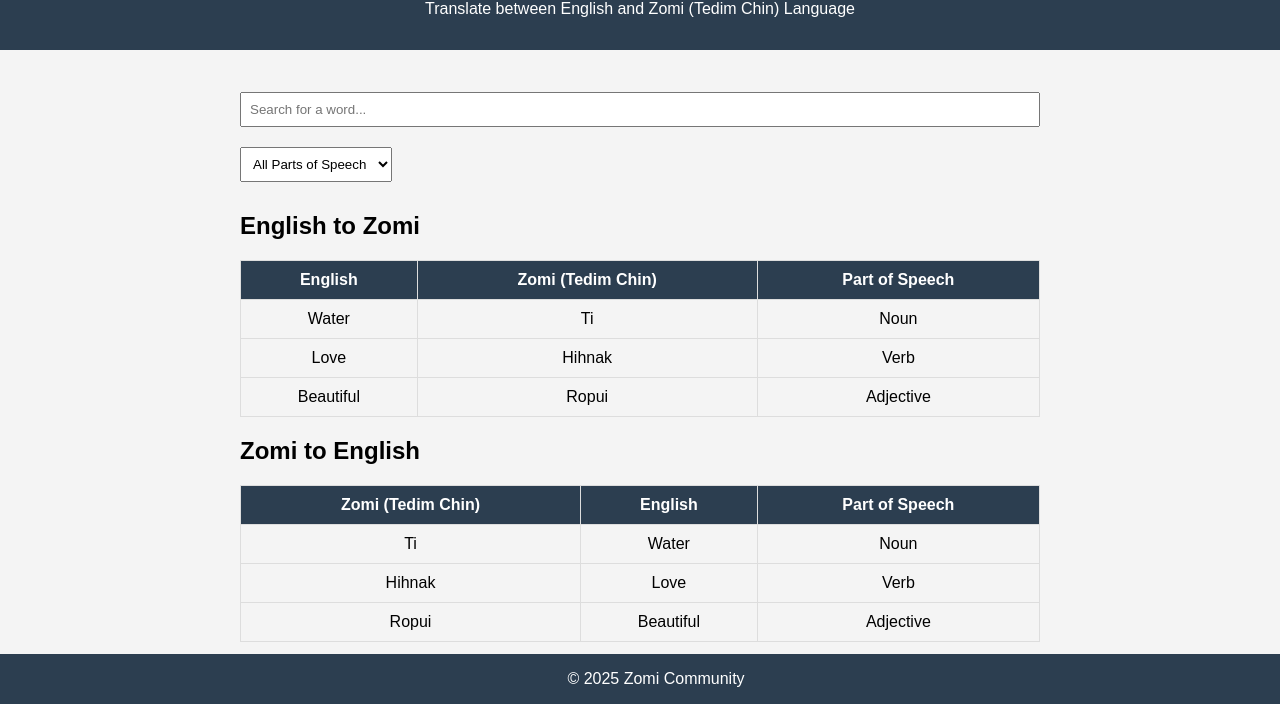
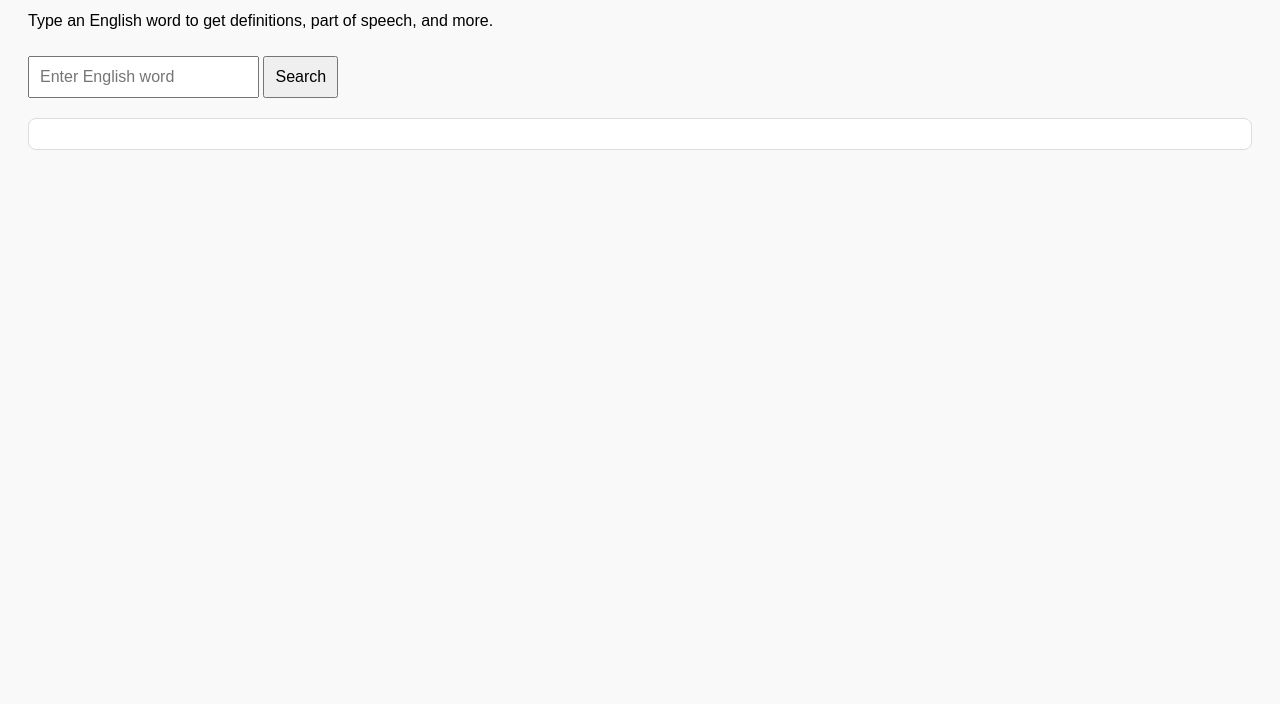
Before and after one commit to ThangCLian/english-zomi-dictionary, a plain HTML site: page index.html in a window 1280 px wide. Shown: the part 96-800 px from the top of the page. Drawn offline with Linux system fonts and the light colour scheme.

Commit message:
dictionary api added

```diff
--- a/index.html
+++ b/index.html
@@ -2,206 +2,67 @@
 <html lang="en">
 <head>
   <meta charset="UTF-8">
-  <title>English–Zomi Dictionary</title>
+  <meta name="viewport" content="width=device-width, initial-scale=1.0">
+  <title>English-Zomi Dictionary</title>
   <style>
     body {
       font-family: Arial, sans-serif;
-      margin: 0;
-      padding: 0;
-      background-color: #f4f4f4;
+      padding: 20px;
+      background-color: #f9f9f9;
     }
-    header {
-      background-color: #2c3e50;
-      color: white;
-      padding: 1rem;
-      text-align: center;
+    input, button {
+      padding: 10px;
+      font-size: 16px;
+      margin-top: 10px;
     }
-    main {
-      padding: 2rem;
-      max-width: 800px;
-      margin: auto;
-    }
-    table {
-      width: 100%;
+    .result {
       margin-top: 20px;
-      border-collapse: collapse;
-    }
-    th, td {
-      padding: 10px;
+      padding: 15px;
+      background-color: #fff;
       border: 1px solid #ddd;
-      text-align: center;
-    }
-    th {
-      background-color: #2c3e50;
-      color: white;
-    }
-    footer {
-      background-color: #2c3e50;
-      color: white;
-      text-align: center;
-      padding: 1rem;
-      position: fixed;
-      bottom: 0;
-      width: 100%;
-    }
-    input[type="text"] {
-      width: 100%;
-      padding: 8px;
-      margin: 10px 0;
-      box-sizing: border-box;
-    }
-    select {
-      padding: 8px;
-      margin: 10px 0;
+      border-radius: 8px;
     }
   </style>
 </head>
 <body>
-  <header>
-    <h1>English–Zomi (Tedim Chin) Dictionary</h1>
-    <p>Translate between English and Zomi (Tedim Chin) Language</p>
-  </header>
-  <main>
-    <!-- Search Bar -->
-    <input type="text" id="searchBar" onkeyup="searchDictionary()" placeholder="Search for a word...">
+  <h1>English-Zomi Dictionary</h1>
+  <p>Type an English word to get definitions, part of speech, and more.</p>
+  <input type="text" id="wordInput" placeholder="Enter English word">
+  <button onclick="lookupWord()">Search</button>
 
-    <!-- Parts of Speech Dropdown -->
-    <select id="posFilter" onchange="filterByPOS()">
-      <option value="">All Parts of Speech</option>
-      <option value="Noun">Noun</option>
-      <option value="Verb">Verb</option>
-      <option value="Adjective">Adjective</option>
-      <option value="Adverb">Adverb</option>
-      <option value="Pronoun">Pronoun</option>
-      <option value="Preposition">Preposition</option>
-      <option value="Conjunction">Conjunction</option>
-      <option value="Interjection">Interjection</option>
-    </select>
-
-    <h2>English to Zomi</h2>
-    <table id="englishTable">
-      <thead>
-        <tr>
-          <th>English</th>
-          <th>Zomi (Tedim Chin)</th>
-          <th>Part of Speech</th>
-        </tr>
-      </thead>
-      <tbody>
-        <tr data-pos="Noun">
-          <td>Water</td>
-          <td>Ti</td>
-          <td>Noun</td>
-        </tr>
-        <tr data-pos="Verb">
-          <td>Love</td>
-          <td>Hihnak</td>
-          <td>Verb</td>
-        </tr>
-        <tr data-pos="Adjective">
-          <td>Beautiful</td>
-          <td>Ropui</td>
-          <td>Adjective</td>
-        </tr>
-      </tbody>
-    </table>
-
-    <h2>Zomi to English</h2>
-    <table id="zomiTable">
-      <thead>
-        <tr>
-          <th>Zomi (Tedim Chin)</th>
-          <th>English</th>
-          <th>Part of Speech</th>
-        </tr>
-      </thead>
-      <tbody>
-        <tr data-pos="Noun">
-          <td>Ti</td>
-          <td>Water</td>
-          <td>Noun</td>
-        </tr>
-        <tr data-pos="Verb">
-          <td>Hihnak</td>
-          <td>Love</td>
-          <td>Verb</td>
-        </tr>
-        <tr data-pos="Adjective">
-          <td>Ropui</td>
-          <td>Beautiful</td>
-          <td>Adjective</td>
-        </tr>
-      </tbody>
-    </table>
-  </main>
-  <footer>
-    &copy; 2025 Zomi Community
-  </footer>
+  <div class="result" id="result"></div>
 
   <script>
-    function searchDictionary() {
-      var input, filter, englishTable, zomiTable, trE, trZ, tdE, tdZ, i, txtValue;
-      input = document.getElementById("searchBar");
-      filter = input.value.toUpperCase();
-      englishTable = document.getElementById("englishTable");
-      zomiTable = document.getElementById("zomiTable");
-      trE = englishTable.getElementsByTagName("tr");
-      trZ = zomiTable.getElementsByTagName("tr");
+    async function lookupWord() {
+      const word = document.getElementById('wordInput').value.trim();
+      const resultDiv = document.getElementById('result');
+      resultDiv.innerHTML = '';
 
-      // Search English to Zomi table
-      for (i = 1; i < trE.length; i++) {
-        tdE = trE[i].getElementsByTagName("td")[0]; // English column
-        if (tdE) {
-          txtValue = tdE.textContent || tdE.innerText;
-          if (txtValue.toUpperCase().indexOf(filter) > -1) {
-            trE[i].style.display = "";
-          } else {
-            trE[i].style.display = "none";
-          }
-        }
+      if (!word) {
+        resultDiv.innerHTML = '<p>Please enter a word.</p>';
+        return;
       }
 
-      // Search Zomi to English table
-      for (i = 1; i < trZ.length; i++) {
-        tdZ = trZ[i].getElementsByTagName("td")[0]; // Zomi column
-        if (tdZ) {
-          txtValue = tdZ.textContent || tdZ.innerText;
-          if (txtValue.toUpperCase().indexOf(filter) > -1) {
-            trZ[i].style.display = "";
-          } else {
-            trZ[i].style.display = "none";
-          }
-        }
-      }
-    }
+      const url = `https://api.dictionaryapi.dev/api/v2/entries/en/${word}`;
 
-    // Filter by Part of Speech
-    function filterByPOS() {
-      var posFilter, englishTable, zomiTable, trE, trZ, pos, i;
-      posFilter = document.getElementById("posFilter").value;
-      englishTable = document.getElementById("englishTable");
-      zomiTable = document.getElementById("zomiTable");
-      trE = englishTable.getElementsByTagName("tr");
-      trZ = zomiTable.getElementsByTagName("tr");
+      try {
+        const response = await fetch(url);
+        if (!response.ok) throw new Error('Word not found');
+        const data = await response.json();
 
-      // Filter English to Zomi table
-      for (i = 1; i < trE.length; i++) {
-        pos = trE[i].getAttribute("data-pos");
-        if (posFilter === "" || pos === posFilter) {
-          trE[i].style.display = "";
-        } else {
-          trE[i].style.display = "none";
-        }
-      }
+        const definitions = data[0].meanings.map(meaning => `
+          <div>
+            <strong>Part of speech:</strong> ${meaning.partOfSpeech}<br>
+            ${meaning.definitions.map(def => `<p><strong>Definition:</strong> ${def.definition}</p>`).join('')}
+          </div>
+        `).join('');
 
-      // Filter Zomi to English table
-      for (i = 1; i < trZ.length; i++) {
-        pos = trZ[i].getAttribute("data-pos");
-        if (posFilter === "" || pos === posFilter) {
-          trZ[i].style.display = "";
-        } else {
-          trZ[i].style.display = "none";
-        }
+        resultDiv.innerHTML = `
+          <h2>${data[0].word}</h2>
+          ${definitions}
+        `;
+      } catch (error) {
+        resultDiv.innerHTML = `<p>Error: ${error.message}</p>`;
       }
     }
   </script>
```
